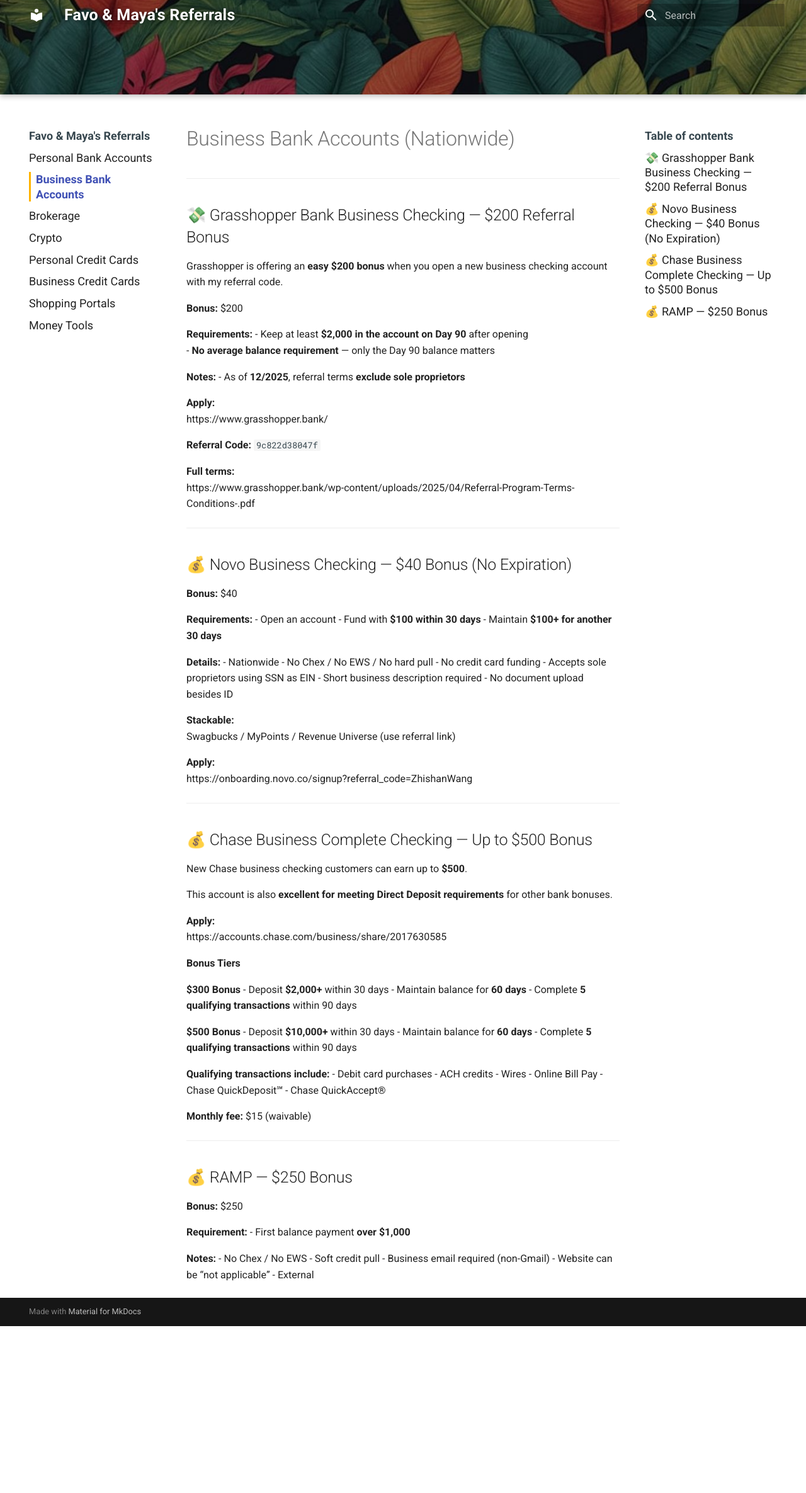
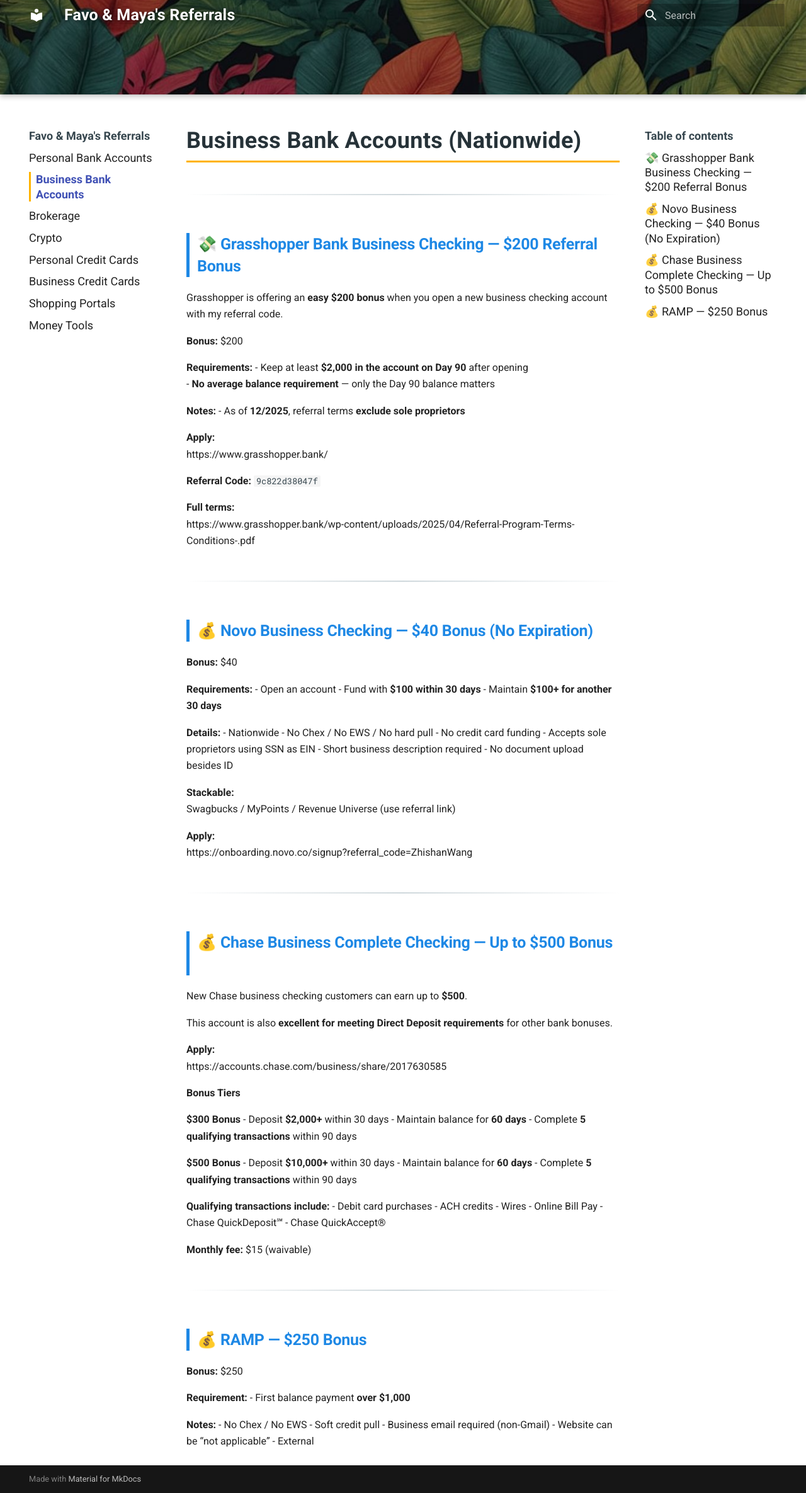
Before and after one commit to whispersofzephyr/favolinkhub-site, an MkDocs documentation site: the page built from docs/business-bank.md, in a window 1280 px wide. Shown: the whole page at 63% size. Built offline with MkDocs 1.6.1 and Material for MkDocs 9.7.7, drawn with Linux system fonts in a browser that asks for light colours; before the commit the page ends 2106 px from its top, so only the background shows below that.

Commit message:
Enhance styles for headings and content readability

```diff
--- a/docs/stylesheets/extra.css
+++ b/docs/stylesheets/extra.css
@@ -62,3 +62,81 @@
   letter-spacing: 0.2px;
   text-shadow: 0 2px 6px rgba(0,0,0,0.5);
 }
+
+/* ===============================
+   一级标题（页面级）
+   =============================== */
+
+.md-content h1 {
+  font-weight: 700;
+  font-size: 1.8rem;
+  letter-spacing: 0.3px;
+  color: #263238; /* 深蓝灰 */
+  margin-bottom: 1.5rem;
+  border-bottom: 3px solid #ffb300; /* amber 强锚点 */
+  padding-bottom: 0.4rem;
+}
+
+/* ===============================
+   二级标题（每个银行）
+   =============================== */
+
+.md-content h2 {
+  font-weight: 700;
+  font-size: 1.25rem;
+  color: #1e88e5; /* Material 蓝 */
+  margin-top: 3rem;
+  margin-bottom: 1rem;
+  padding-left: 0.6rem;
+  border-left: 5px solid #1e88e5;
+}
+
+/* ===============================
+   三级标题（如 Bonus Tiers）
+   =============================== */
+
+.md-content h3 {
+  font-weight: 600;
+  font-size: 1.05rem;
+  color: #37474f;
+  margin-top: 1.5rem;
+}
+
+/* ===============================
+   内容块可读性增强
+   =============================== */
+
+.md-content p,
+.md-content li {
+  line-height: 1.65;
+}
+
+/* ===============================
+   分隔线（---）增强
+   =============================== */
+
+.md-content hr {
+  border: none;
+  height: 2px;
+  background: linear-gradient(
+    to right,
+    transparent,
+    #cfd8dc,
+    transparent
+  );
+  margin: 2.5rem 0;
+}
+
+/* ===============================
+   Table of Contents 当前项更明显
+   =============================== */
+
+.md-nav__link--active {
+  font-weight: 600;
+  color: #ffb300;
+}
+
+.md-nav__link--active::before {
+  width: 4px;
+  background-color: #ffb300;
+}
```
